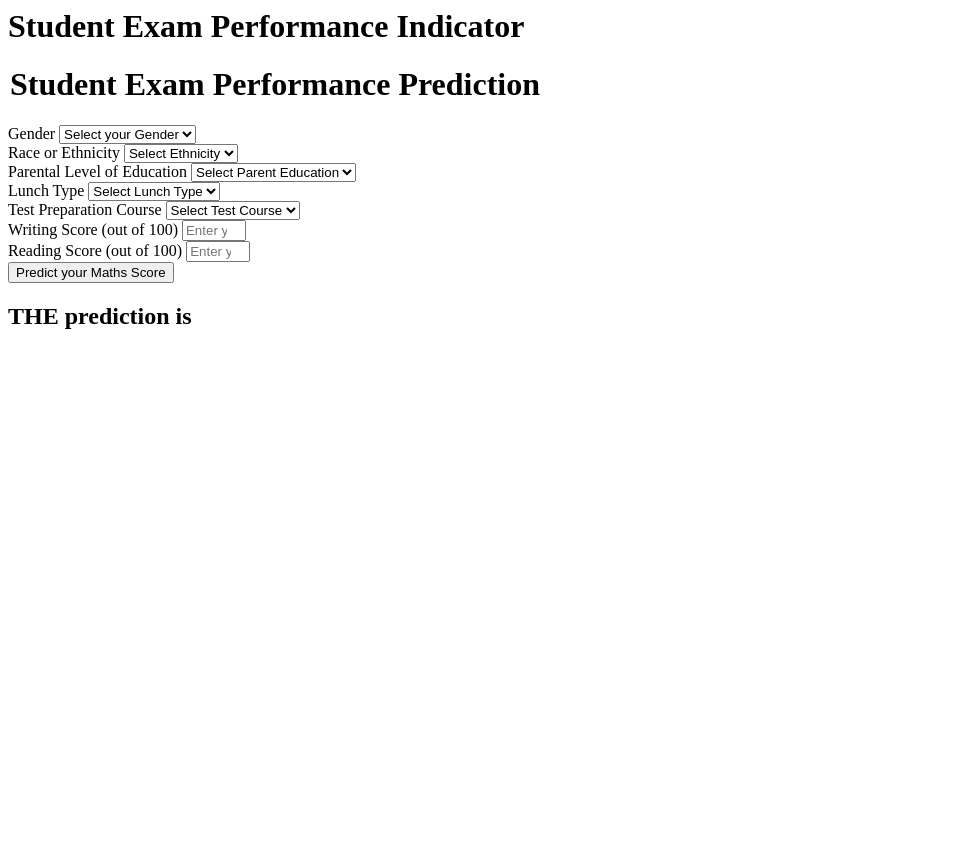
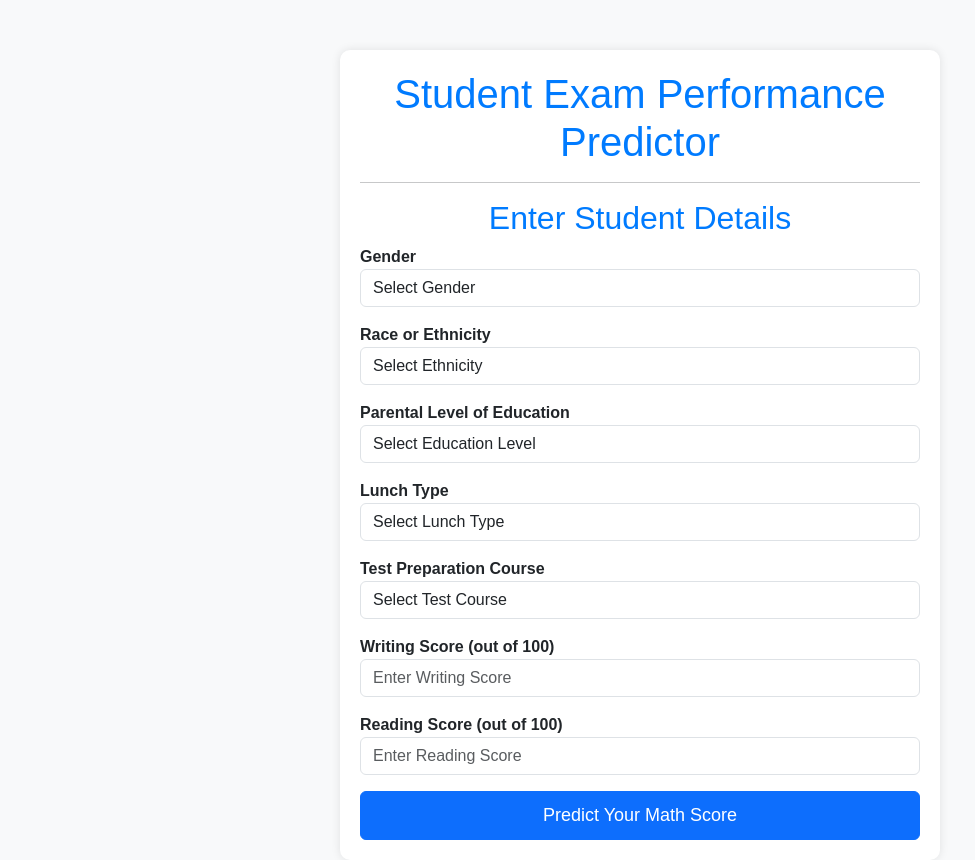
Before and after one commit to Bharat34816/mlproject, a Flask app: page /predict_datapoint in a window 1280 px wide. Shown: the whole page, without its empty margins (0-975 px from the left). Before the commit the page ends 329 px from the top, so only its background shows below. Run offline with Flask 3, Linux system fonts and the light colour scheme.

Commit message:
Deployment config updated

```diff
--- a/templates/home.html
+++ b/templates/home.html
@@ -1,25 +1,71 @@
-<html>
+<!DOCTYPE html>
+<html lang="en">
+<head>
+    <meta charset="UTF-8">
+    <meta name="viewport" content="width=device-width, initial-scale=1">
+    <title>Student Exam Performance Predictor</title>
+
+    <!-- Bootstrap CDN for Styling -->
+    <link href="https://cdn.jsdelivr.net/npm/bootstrap@5.3.0/dist/css/bootstrap.min.css" rel="stylesheet">
+
+    <!-- Custom CSS -->
+    <style>
+        body {
+            background-color: #f8f9fa;
+            font-family: Arial, sans-serif;
+        }
+        .container {
+            max-width: 600px;
+            margin-top: 50px;
+            background: white;
+            padding: 20px;
+            border-radius: 10px;
+            box-shadow: 0px 0px 10px rgba(0, 0, 0, 0.1);
+        }
+        h1, h2 {
+            text-align: center;
+            color: #007bff;
+        }
+        label {
+            font-weight: bold;
+        }
+        .btn-primary {
+            width: 100%;
+            padding: 10px;
+            font-size: 18px;
+        }
+        .result {
+            margin-top: 20px;
+            padding: 10px;
+            background: #e9f7ef;
+            border-left: 5px solid #28a745;
+            font-size: 18px;
+            text-align: center;
+        }
+    </style>
+</head>
 <body>
-    <div class="login">
-       <h1>Student Exam Performance Indicator</h1>
+
+    <div class="container">
+        <h1>Student Exam Performance Predictor</h1>
+        <hr>
 
         <form action="{{ url_for('predict_datapoint')}}" method="post">
-        <h1>
-            <legend>Student Exam Performance Prediction</legend>
-        </h1>
+            <h2>Enter Student Details</h2>
+
             <div class="mb-3">
-            <label class="form-label">Gender</label>
-            <select class="form-control" name="gender" placeholder="Enter your Gender" required>
-                <option class="placeholder" selected disabled value="">Select your Gender</option>
+                <label>Gender</label>
+                <select class="form-control" name="gender" required>
+                    <option selected disabled value="">Select Gender</option>
                     <option value="male">Male</option>
                     <option value="female">Female</option>
                 </select>
             </div>
 
             <div class="mb-3">
-            <label class="form-label">Race or Ethnicity</label>
-            <select class="form-control" name="ethnicity" placeholder="Enter your ethnicity" required>
-                <option class="placeholder" selected disabled value="">Select Ethnicity</option>
+                <label>Race or Ethnicity</label>
+                <select class="form-control" name="ethnicity" required>
+                    <option selected disabled value="">Select Ethnicity</option>
                     <option value="group A">Group A</option>
                     <option value="group B">Group B</option>
                     <option value="group C">Group C</option>
@@ -29,9 +75,9 @@
             </div>
 
             <div class="mb-3">
-            <label class="form-label">Parental Level of Education</label>
-            <select class="form-control" name="parental_level_of_education" placeholder="Enter your Parent Education" required>
-                <option class="placeholder" selected disabled value="">Select Parent Education</option>
+                <label>Parental Level of Education</label>
+                <select class="form-control" name="parental_level_of_education" required>
+                    <option selected disabled value="">Select Education Level</option>
                     <option value="associate's degree">Associate's Degree</option>
                     <option value="bachelor's degree">Bachelor's Degree</option>
                     <option value="high school">High School</option>
@@ -42,38 +88,45 @@
             </div>
 
             <div class="mb-3">
-            <label class="form-label">Lunch Type</label>
-            <select class="form-control" name="lunch" placeholder="Enter your Lunch" required>
-                <option class="placeholder" selected disabled value="">Select Lunch Type</option>
+                <label>Lunch Type</label>
+                <select class="form-control" name="lunch" required>
+                    <option selected disabled value="">Select Lunch Type</option>
                     <option value="free/reduced">Free/Reduced</option>
                     <option value="standard">Standard</option>
                 </select>
             </div>
 
             <div class="mb-3">
-            <label class="form-label">Test Preparation Course</label>
-            <select class="form-control" name="test_preparation_course" placeholder="Enter your Course" required>
-                <option class="placeholder" selected disabled value="">Select Test Course</option>
+                <label>Test Preparation Course</label>
+                <select class="form-control" name="test_preparation_course" required>
+                    <option selected disabled value="">Select Test Course</option>
                     <option value="none">None</option>
                     <option value="completed">Completed</option>
                 </select>
             </div>
 
             <div class="mb-3">
-            <label class="form-label">Writing Score (out of 100)</label>
-            <input class="form-control" type="number" name="reading_score" placeholder="Enter your Reading Score" min='0' max='100' required />
+                <label>Writing Score (out of 100)</label>
+                <input class="form-control" type="number" name="writing_score" placeholder="Enter Writing Score" min="0" max="100" required>
             </div>
 
             <div class="mb-3">
-            <label class="form-label">Reading Score (out of 100)</label>
-            <input class="form-control" type="number" name="writing_score" placeholder="Enter your Writing Score" min='0' max='100' required />
+                <label>Reading Score (out of 100)</label>
+                <input class="form-control" type="number" name="reading_score" placeholder="Enter Reading Score" min="0" max="100" required>
             </div>
 
-        <div class="mb-3">
-            <input class="btn btn-primary" type="submit" value="Predict your Maths Score" />
-        </div>
+            <button type="submit" class="btn btn-primary">Predict Your Math Score</button>
         </form>
 
-    <h2>THE prediction is {{ results }}</h2>
+        {% if results %}
+        <div class="result">
+            <strong>Predicted Math Score:</strong> {{ results }}
+        </div>
+        {% endif %}
+    </div>
+
+    <!-- Bootstrap JS (Optional) -->
+    <script src="https://cdn.jsdelivr.net/npm/bootstrap@5.3.0/dist/js/bootstrap.bundle.min.js"></script>
+
 </body>
 </html>
```
Lines whose indentation alone changed are shown as unchanged.
